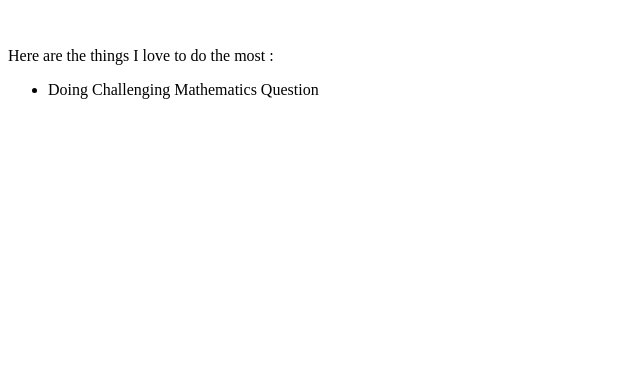
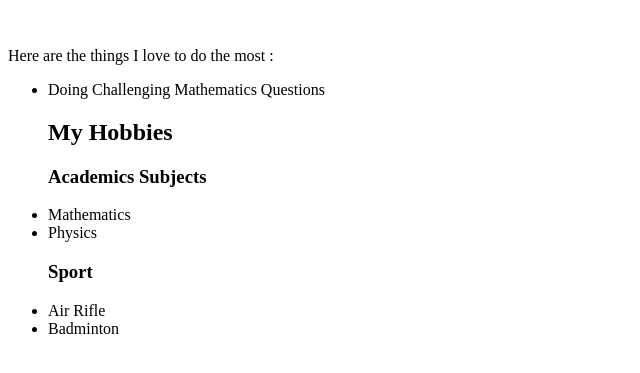
Before and after one commit to dhshengyiwang/dhshengyiwang.github.io, a plain HTML site: page index.html in a window 1280 px wide. Shown: the part 127-500 px from the top of the page, without its empty margins (0-640 px from the left). Drawn offline with Linux system fonts and the light colour scheme.

Commit message:
Update index.html

```diff
--- a/index.html
+++ b/index.html
@@ -9,7 +9,17 @@ My name is Heng Yi Wang. I am a year 1 student of Dunman High School. </p>
 <br>
 <p>Here are the things I love to do the most : </p>
 <ul>
-<li>Doing Challenging Mathematics Question</li>
+  <li>Doing Challenging Mathematics Questions</li>
+<h2>My Hobbies</h2>
+
+<h3>Academics Subjects</h3>
+  <li>Mathematics</li>
+  <li>Physics</li>
+
+<h3>Sport</h3>
+  <li>Air Rifle</li>
+  <li>Badminton</li>
+
 
 
 </html>
```
